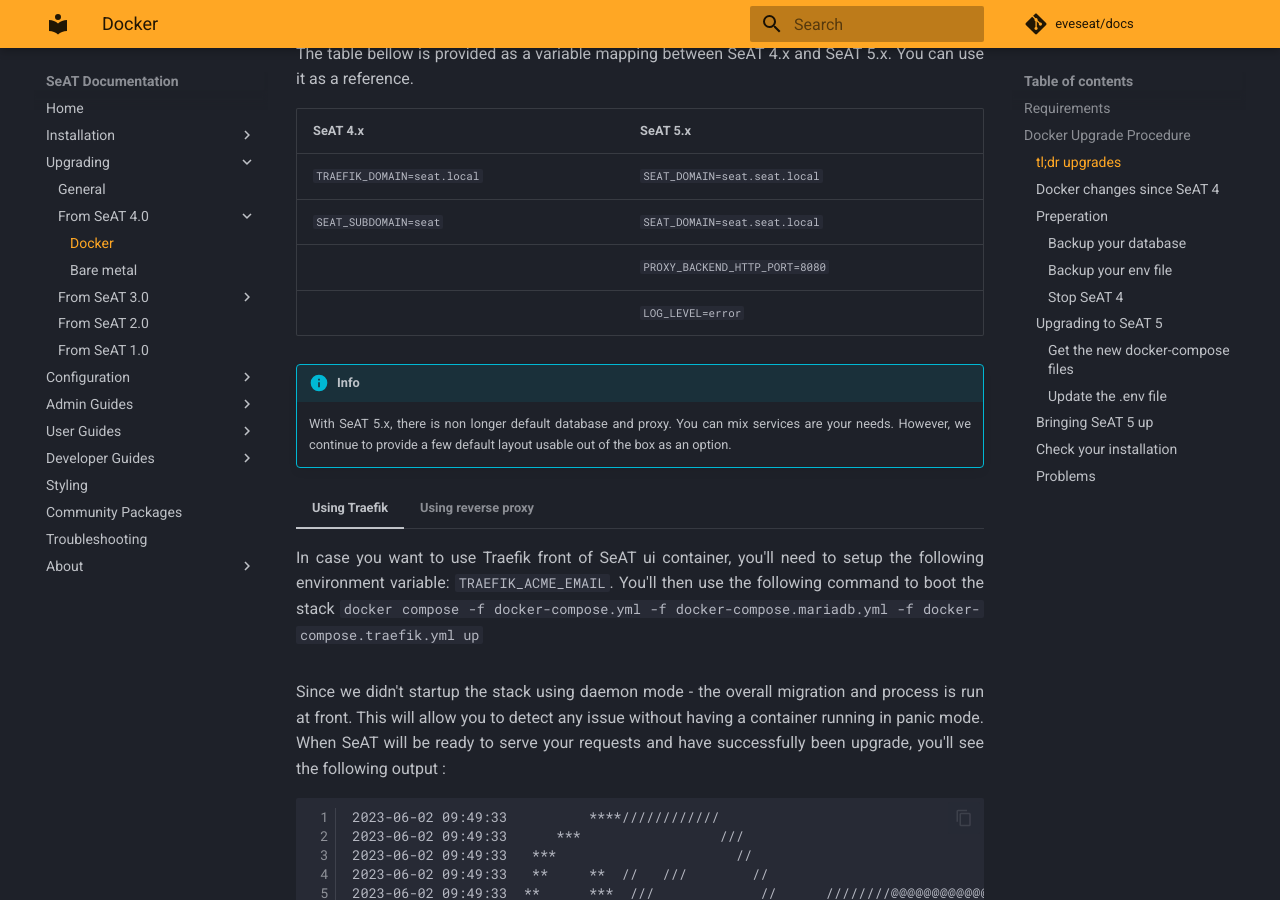
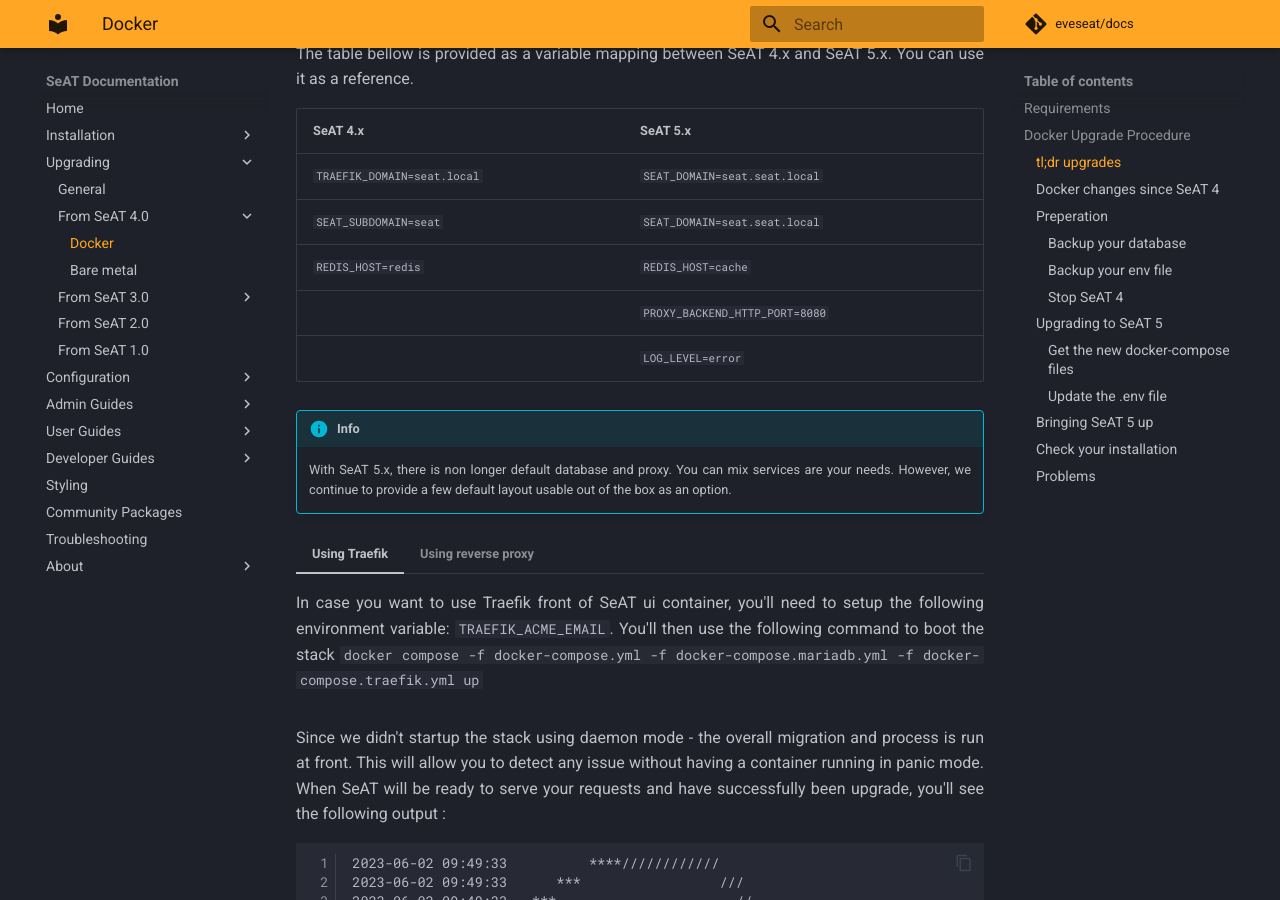
Before and after one commit to zenobio93/seat-docs, an MkDocs documentation site: the page built from docs/upgrading/from_seat_4_0/docker.md, in a window 1280 px wide and 900 px high, scrolled down 2025 px. Built offline with MkDocs 1.6.1 and Material for MkDocs 9.7.7, drawn with Linux system fonts in a browser that asks for light colours; comment, search, counter and statistics services are not loaded; some of the changed text lies outside the part shown.

Commit message:
docs: add cache key to .env changes

```diff
--- a/docs/upgrading/from_seat_4_0/docker.md
+++ b/docs/upgrading/from_seat_4_0/docker.md
@@ -74,6 +74,7 @@
 |-----------------------------|--------------------------------|
 | `TRAEFIK_DOMAIN=seat.local` | `SEAT_DOMAIN=seat.seat.local`  |
 | `SEAT_SUBDOMAIN=seat`       | `SEAT_DOMAIN=seat.seat.local`  |
+| `REDIS_HOST=redis`          | `REDIS_HOST=cache`             |
 |                             | `PROXY_BACKEND_HTTP_PORT=8080` |
 |                             | `LOG_LEVEL=error`              |
 
@@ -230,6 +231,7 @@
 |-----------------------------|--------------------------------|
 | `TRAEFIK_DOMAIN=seat.local` | `SEAT_DOMAIN=seat.seat.local`  |
 | `SEAT_SUBDOMAIN=seat`       | `SEAT_DOMAIN=seat.seat.local`  |
+| `REDIS_HOST=redis`          | `REDIS_HOST=cache`             |
 |                             | `PROXY_BACKEND_HTTP_PORT=8080` |
 |                             | `LOG_LEVEL=error`              |
 
```
